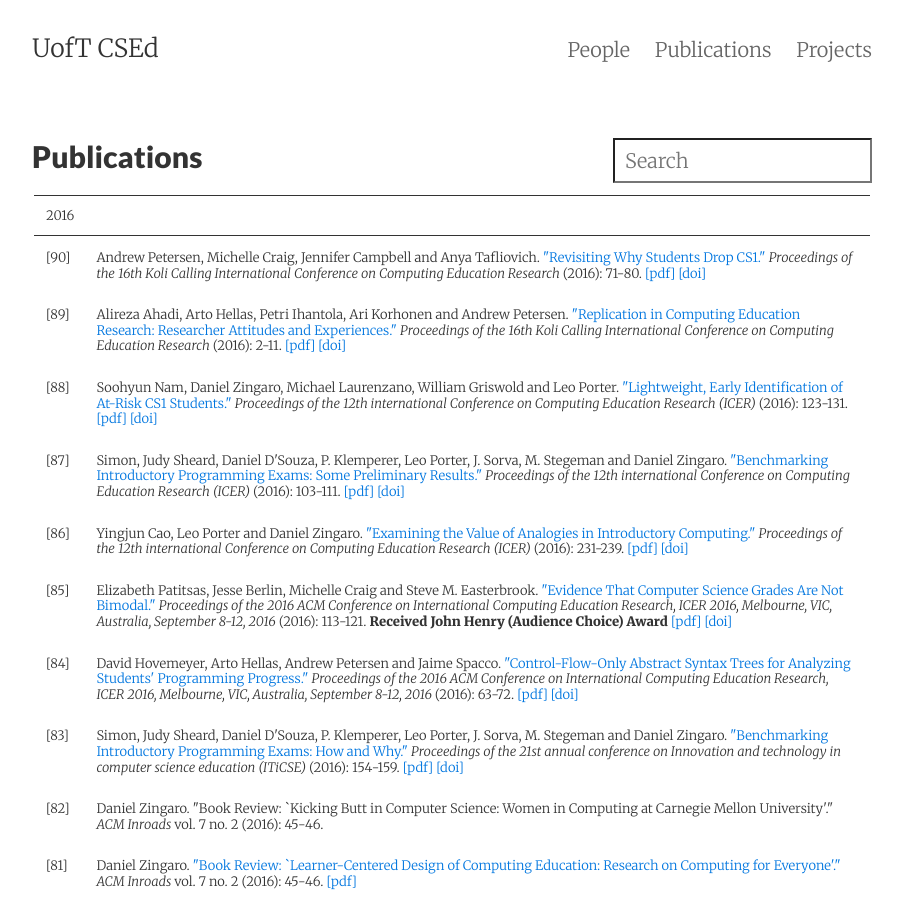
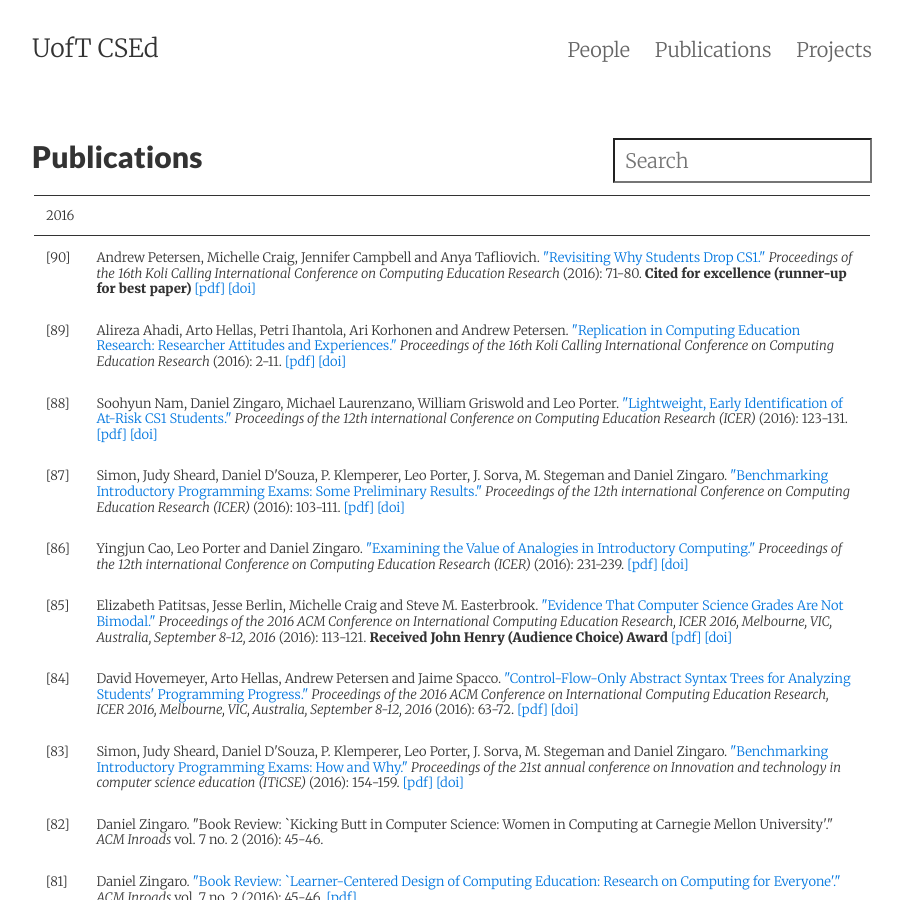
Before and after one commit to uoftcsed/uoftcsed.github.io, a Jekyll site: the page built from pubs.md, in a window 1280 px wide and 900 px high. Shown: the whole window, without its empty margins (188-1091 px from the left). Built offline with Jekyll 4.4.1, drawn with Linux system fonts in a browser that asks for light colours; nearby versions of some CDN libraries.

Commit message:
Adding comment for runner-up best paper

```diff
--- a/_pubs/bibs/Petersen.bib
+++ b/_pubs/bibs/Petersen.bib
@@ -28,6 +28,7 @@
  doi = {10.1145/2999541.2999552},
  acmid = {2999552},
  keywords = {CS1, dropping, retention},
+ comment = {<b>Cited for excellence (runner-up for best paper)</b>}
 }
 
 @inproceedings{BatesP11,
--- a/pubs.md
+++ b/pubs.md
@@ -9,6 +9,7 @@ tags: publications
 <table id="pubs" class="result">
 <tr><td colspan="2" class="sheader">2016</td></tr>
 <tr class="bibline"><td class="bibref"><a class="bibanchor" name="90"></a>[90]</td><td class="bibitem">Andrew Petersen, Michelle Craig, Jennifer Campbell and Anya Tafliovich.  <a href="http://doi.acm.org/10.1145/2999541.2999552">"Revisiting Why Students Drop CS1." </a><i>Proceedings of the 16th Koli Calling International Conference on Computing Education Research </i>(2016): 71-80.
+<b>Cited for excellence (runner-up for best paper)</b>
 <span class="Z3988" title="ctx_ver=Z39.88-2004&amp;rft_val_fmt=info%3Aofi%2Ffmt%3Akev%3Amtx%3Abook&amp;rft.atitle=Revisiting+Why+Students+Drop+CS1&amp;rft.btitle=Proceedings+of+the+16th+Koli+Calling+International+Conference+on+Computing+Education+Research&amp;rft.genre=bookitem&amp;rft.pub=&amp;rft_id=http%3A%2F%2Fdoi.acm.org%2F10.1145%2F2999541.2999552&amp;rfr_id=info%3Asid%2F%3Abibs%2FCampbell.bib%3Bbibs%2FCraig.bib%3Bbibs%2FEasterbrook.bib%3Bbibs%2FEngels.bib%3Bbibs%2FGries.bib%3Bbibs%2FHorton.bib%3Bbibs%2FLiu.bib%3Bbibs%2FPatitsas.bib%3Bbibs%2FPetersen.bib%3Bbibs%2FPitt.bib%3Bbibs%2FReid.bib%3Bbibs%2FSmith.bib%3Bbibs%2FTafliovich.bib%3Bbibs%2FZingaro.bib&amp;rft.date=2016&amp;rft.au=Andrew+Petersen&amp;rft.au=Michelle+Craig&amp;rft.au=Jennifer+Campbell&amp;rft.au=Anya+Tafliovich"></span> <span class="bibmenu"><a href="http://doi.acm.org/10.1145/2999541.2999552">[pdf]</a> <a href="http://dx.doi.org/10.1145/2999541.2999552">[doi]</a></span></td></tr>
 <tr class="bibline"><td class="bibref"><a class="bibanchor" name="89"></a>[89]</td><td class="bibitem">Alireza Ahadi, Arto Hellas, Petri Ihantola, Ari Korhonen and Andrew Petersen.  <a href="http://doi.acm.org/10.1145/2999541.2999554">"Replication in Computing Education Research: Researcher Attitudes and Experiences." </a><i>Proceedings of the 16th Koli Calling International Conference on Computing Education Research </i>(2016): 2-11.
 <span class="Z3988" title="ctx_ver=Z39.88-2004&amp;rft_val_fmt=info%3Aofi%2Ffmt%3Akev%3Amtx%3Abook&amp;rft.atitle=Replication+in+Computing+Education+Research%3A+Researcher+Attitudes+and+Experiences&amp;rft.btitle=Proceedings+of+the+16th+Koli+Calling+International+Conference+on+Computing+Education+Research&amp;rft.genre=bookitem&amp;rft.pub=&amp;rft_id=http%3A%2F%2Fdoi.acm.org%2F10.1145%2F2999541.2999554&amp;rfr_id=info%3Asid%2F%3Abibs%2FCampbell.bib%3Bbibs%2FCraig.bib%3Bbibs%2FEasterbrook.bib%3Bbibs%2FEngels.bib%3Bbibs%2FGries.bib%3Bbibs%2FHorton.bib%3Bbibs%2FLiu.bib%3Bbibs%2FPatitsas.bib%3Bbibs%2FPetersen.bib%3Bbibs%2FPitt.bib%3Bbibs%2FReid.bib%3Bbibs%2FSmith.bib%3Bbibs%2FTafliovich.bib%3Bbibs%2FZingaro.bib&amp;rft.date=2016&amp;rft.au=Alireza+Ahadi&amp;rft.au=Arto+Hellas&amp;rft.au=Petri+Ihantola&amp;rft.au=Ari+Korhonen&amp;rft.au=Andrew+Petersen"></span> <span class="bibmenu"><a href="http://doi.acm.org/10.1145/2999541.2999554">[pdf]</a> <a href="http://dx.doi.org/10.1145/2999541.2999554">[doi]</a></span></td></tr>
```
